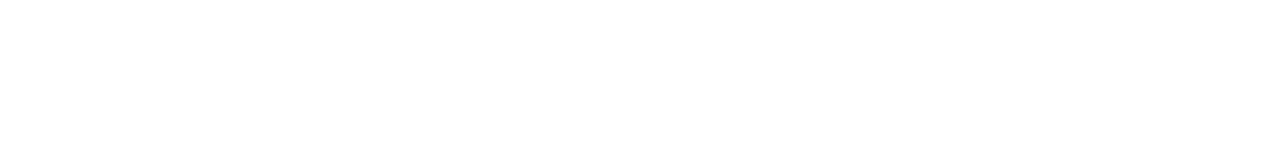
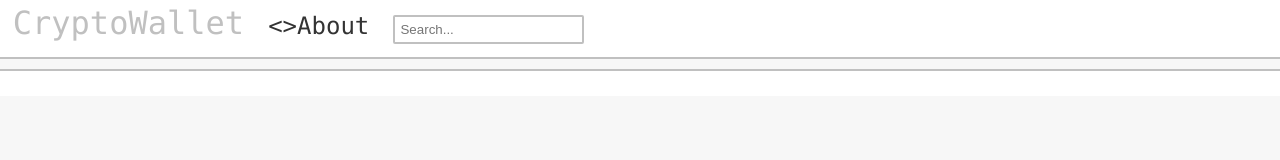
Before and after one commit to Ryasnoy/CryptoWallet, a plain HTML site: page www/index.html in a window 1280 px wide. Drawn offline with Linux system fonts and the light colour scheme.

Commit message:
styles for logo/header/footer

```diff
--- a/www/css/style.css
+++ b/www/css/style.css
@@ -4,10 +4,95 @@
   /*For some browser*/
   margin: 0;
   padding: 0;
+  outline: none;
+}
+
+body {
+  width: 100%;
+  height: 100%;
+  color: #333;
+  background: #f7f7f7;
+  font-size: 1em;
+  font-family: "Segoe UI", sans-serif;
+  line-height: 135%;
+}
+
+a {
+  color: #e8561f;
+  text-decoration: none;
+  transition: all.6s ease;
+  -moz-transition: all.6s ease;
+  -webkit-transition: all.6s ease;
+  -ms-transition: all.6s ease;
+}
+
+a:hover {
+  color: #e8c21f;
+  text-decoration: none;
+  transition: all.6s ease;
+  -moz-transition: all.6s ease;
+  -webkit-transition: all.6s ease;
+  -ms-transition: all.6s ease;
+
+}
+
+a:active {
+  color: #eaebe2
+}
+
+/* Selection Block*/
+::selection {
+  background: #e8561f;
+  color: white;
+}
+
+::-moz-selection {
+  background: #e8561f;
+  color: white;
+}
+
+img {
+  max-width: 100%;
+  height: auto;
+  width: auto\9;
 }
 
 header, footer {
-  width: 100%;
+  width: 98%;
   background-color: white;
-  min-height:
+  /*min-height: 50px;/*For dynamic*/*/
 }
+
+header {
+  padding: 1%;
+  border-bottom: 2px solid silver;
+}
+
+#logo {
+  font-size: 2em;
+  font-family: Menlo,sans-serif;
+  color: silver;
+}
+
+#contact {
+  font-size: 1.5em;
+  font-family: Menlo,sans-serif;
+  margin-left: 20px;
+}
+
+input[type=text].field {
+  border-radius: 2px;
+  border: 2px solid silver;
+  padding: 5px;
+  margin-left: 20px;
+}
+
+input[type=text].field:focus {
+  border: 2px solid #e8561f;
+}
+
+footer {
+  padding: 1%;
+  border-top: 2px solid silver;
+  margin-top: 10px;
+}
--- a/www/index.html
+++ b/www/index.html
@@ -11,7 +11,7 @@
   </head>
   <body>
     <header>
-
+    <a href="/index.html" title="Home" id="logo">CryptoWallet</a> <span id="contact"><>About</span> <input type="text" class="field" placeholder="Search...">
     </header>
 
     <footer>
```
